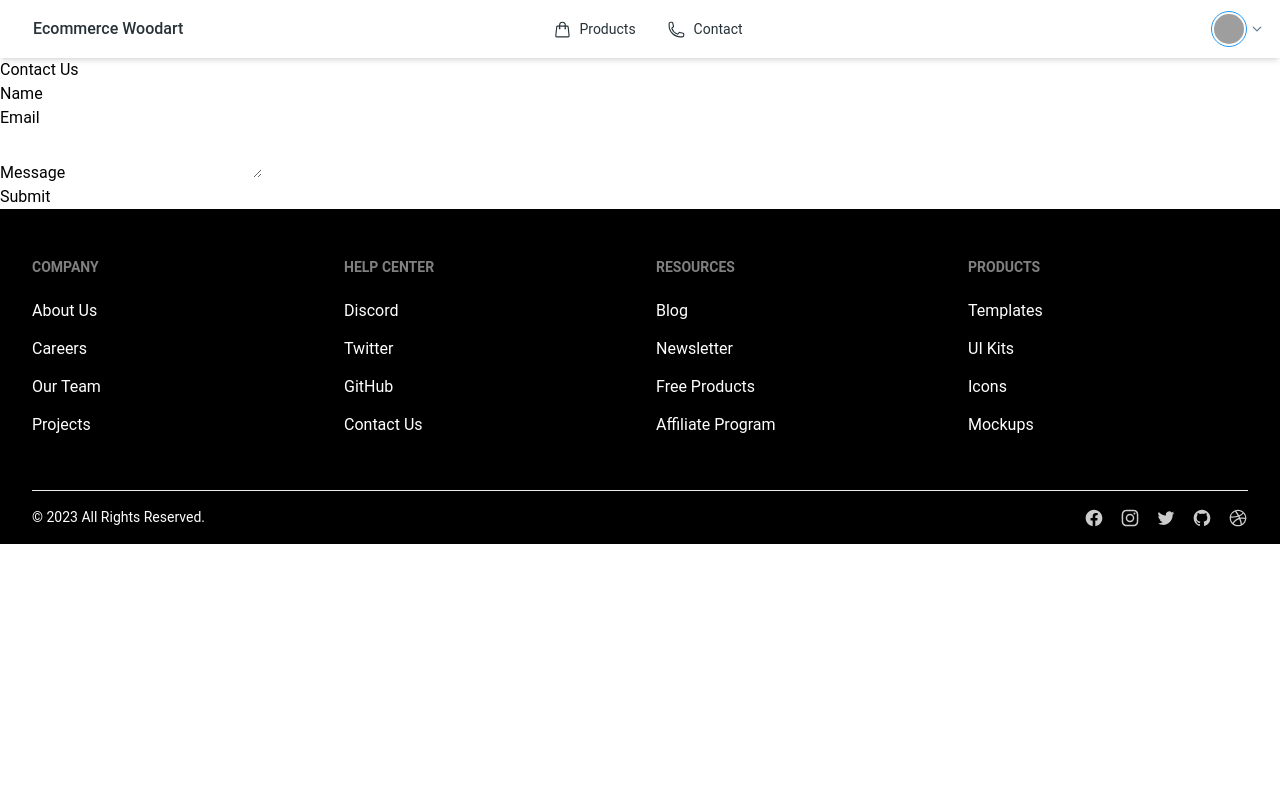
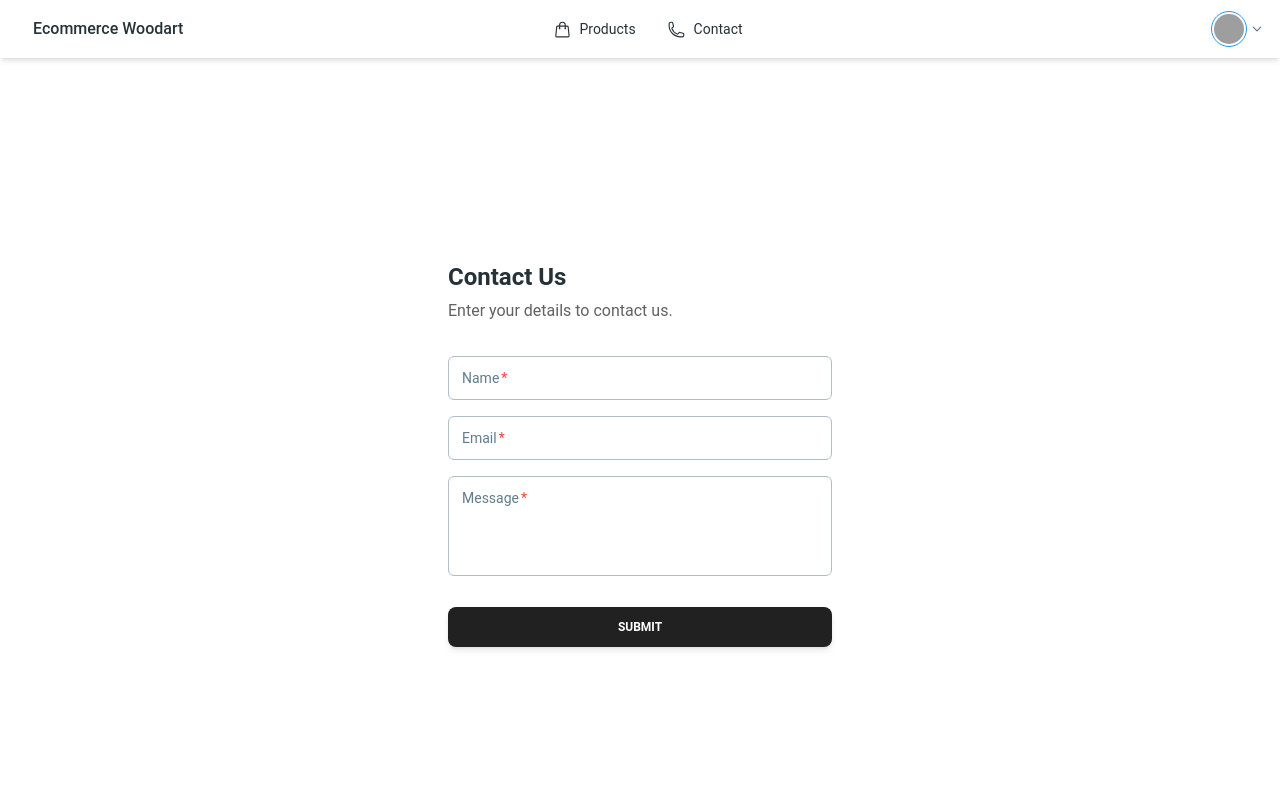
Before and after one commit to sandip1805/react-ecommerce-woodart, a React (Create React App) app: page /contact-us in a window 1280 px wide. Shown: the top 800 px of the page. Built offline with nearby package versions, Linux system fonts and the light colour scheme; grey boxes are pictures that could not be loaded.

Commit message:
updated contact us page design

```diff
--- a/src/components/ContactUs.js
+++ b/src/components/ContactUs.js
@@ -1,3 +1,4 @@
+import { Button, Card, Input, Textarea, Typography } from '@material-tailwind/react';
 import React, { useState } from 'react';
 
 const ContactUs = () => {
@@ -22,44 +23,59 @@ const ContactUs = () => {
   };
 
   return (
-    <div>
-      <h2>Contact Us</h2>
-      <form onSubmit={handleSubmit}>
-        <div>
-          <label htmlFor="name">Name</label>
-          <input
+    <>
+    <div className='grid h-screen justify-center items-center'>
+      <Card color="transparent" shadow={false}>
+        <Typography variant="h4" color="blue-gray">
+          Contact Us
+        </Typography>
+        <Typography color="gray" className="mt-1 font-normal">
+          Enter your details to contact us.
+        </Typography>
+        <form className="mt-8 mb-2 w-80 max-w-screen-lg sm:w-96" onSubmit={handleSubmit}>
+          <div className="mb-4 flex flex-col gap-6">
+            <Input
+              size="lg"
+              label="Name"
               type="text"
-            id="name"
-            name="name"
               value={formData.name}
               onChange={handleInputChange}
               required
+              id="name"
+              name="name"
             />
           </div>
-        <div>
-          <label htmlFor="email">Email</label>
-          <input
+          <div className="mb-4 flex flex-col gap-6">
+            <Input
+              size="lg"
+              label="Email"
               type="email"
-            id="email"
-            name="email"
               value={formData.email}
               onChange={handleInputChange}
               required
+              id="email"
+              name="email"
             />
           </div>
-        <div>
-          <label htmlFor="message">Message</label>
-          <textarea
-            id="message"
-            name="message"
+          <div className="mb-4 flex flex-col gap-6">
+            <Textarea
+              size="lg"
+              label="Message"
+              type="text"
               value={formData.message}
               onChange={handleInputChange}
               required
+              id="message"
+              name="message"
             />
           </div>
-        <button type="submit">Submit</button>
+          <Button type='submit' className="mt-6" fullWidth onClick={handleSubmit}>
+            Submit
+          </Button>
         </form>
+      </Card>
     </div>
+  </>
   );
 };
 
--- a/src/components/Home.js
+++ b/src/components/Home.js
@@ -15,7 +15,7 @@ const Home = () => {
           <Container className="flex flex-wrap lg:h-screen">
             <div className="flex items-center w-full">
               <div className="max-w-2xl lg:my-0 lg:mb-8 my-10">
-                <Typography variant="h1"  className="lg:text-5xl text-4xl" color="white">Lorem ipsum dolor sit</Typography>
+                <Typography variant="h1" className="lg:text-5xl text-4xl" color="white">Lorem ipsum dolor sit</Typography>
                 <Typography variant="paragraph" className="py-5" color="white">
                   Lorem ipsum dolor sit amet, consectetur adipiscing elit, sed do eiusmod tempor incididunt ut labore et dolore magna aliqua. Ut enim ad minim veniam, quis nostrud exercitation ullamco laboris nisi ut aliquip ex ea commodo consequat.
                 </Typography>
```
Lines whose indentation alone changed are shown as unchanged.
